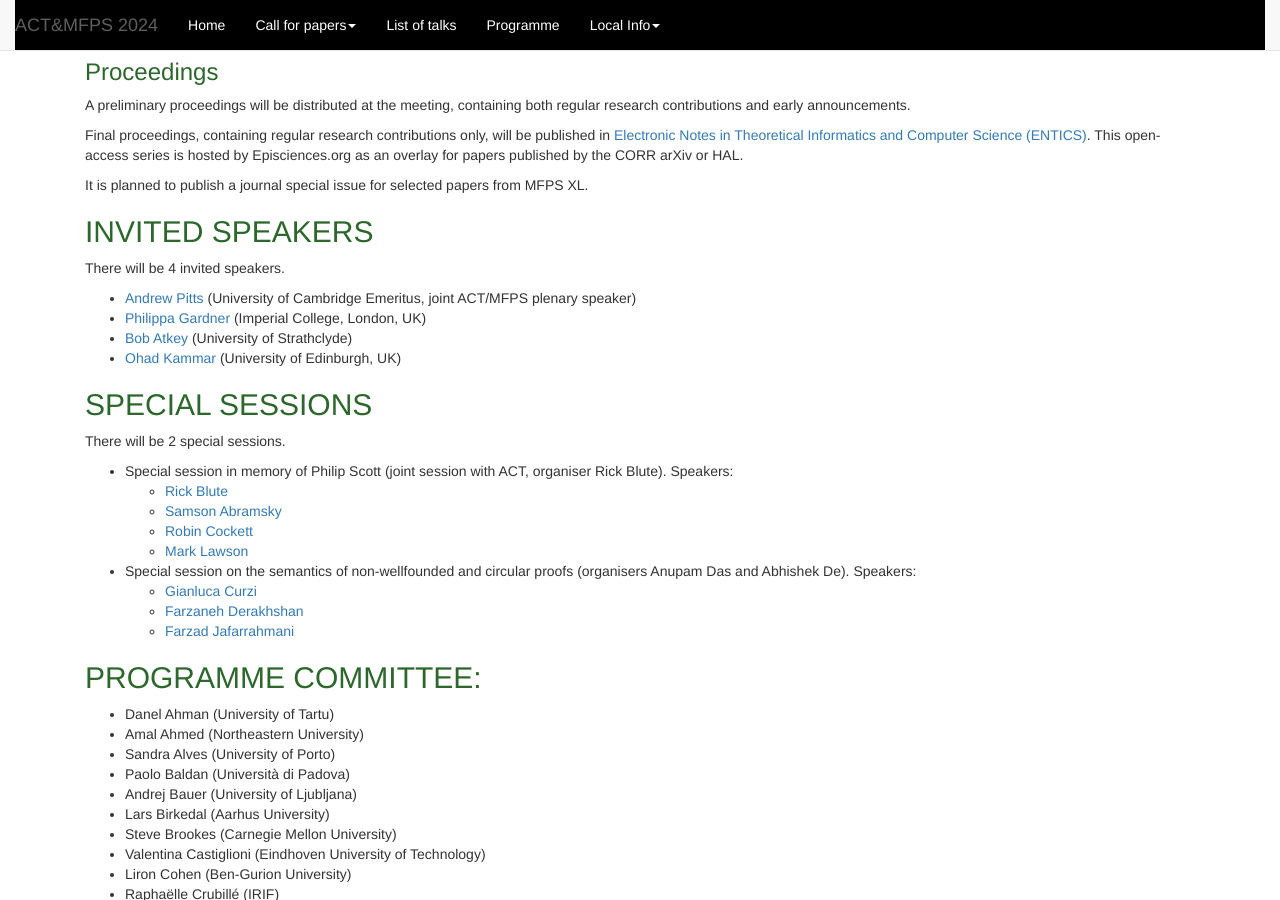
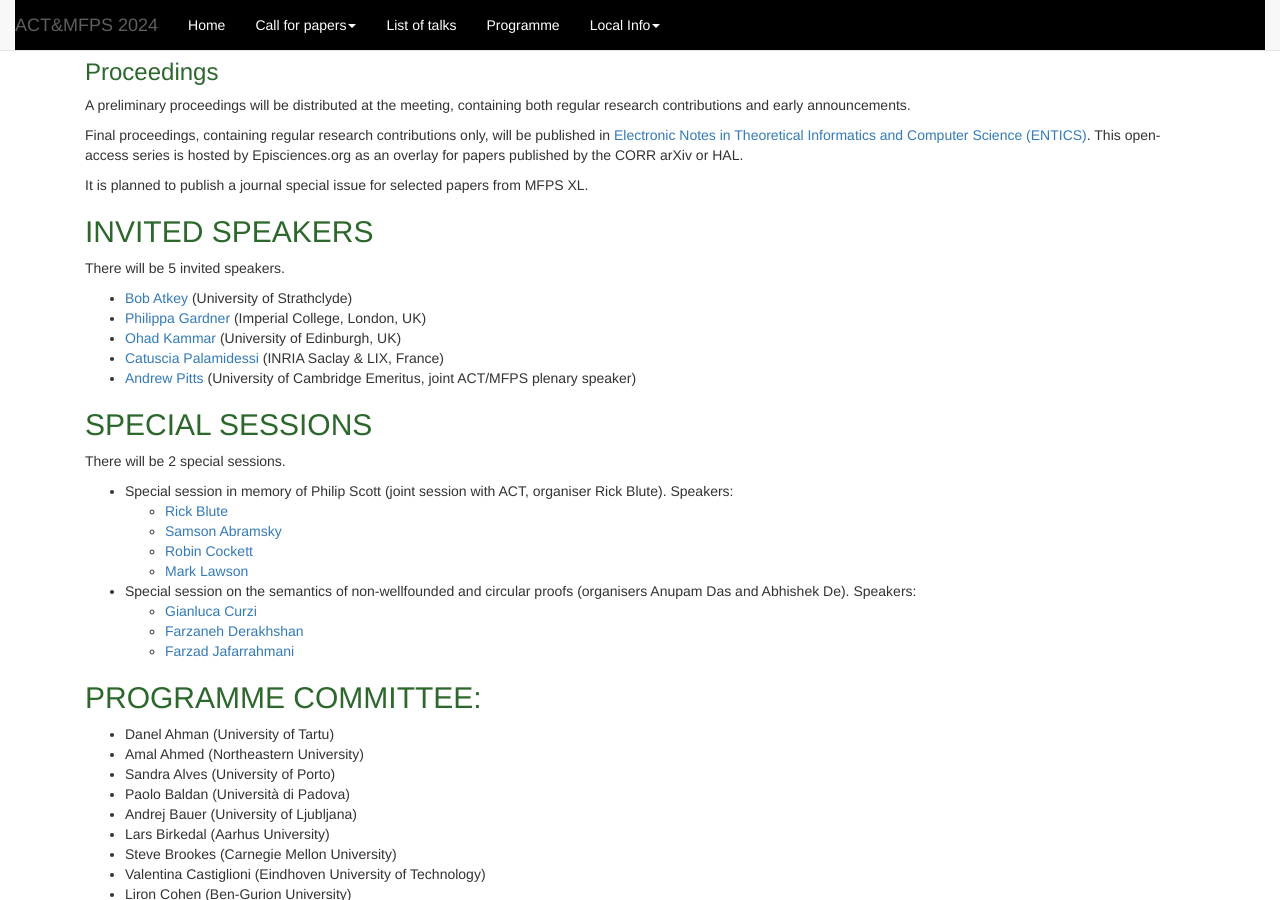
Before and after one commit to oxford24/oxford24.github.io, a Jekyll site: the page built from mfps_cfp.md, in a window 1280 px wide and 900 px high, scrolled down 1015 px. Built offline with Jekyll 4.4.1, drawn with Linux system fonts in a browser that asks for light colours.

Commit message:
Reinstated Catuscia as MFPS invited speaker

```diff
--- a/mfps_cfp.md
+++ b/mfps_cfp.md
@@ -50,12 +50,14 @@ It is planned to publish a journal special issue for selected papers from MFPS X
 
 ## INVITED SPEAKERS
 
-There will be 4 invited speakers.
+There will be 5 invited speakers.
 
+* [Bob Atkey](https://bentnib.org) (University of Strathclyde)
+* [Philippa Gardner](http://www.doc.ic.ac.uk/~pg/) (Imperial College, London, UK)
+* [Ohad Kammar](https://denotational.co.uk) (University of Edinburgh, UK)
+* [Catuscia Palamidessi](http://www.lix.polytechnique.fr/~catuscia/) (INRIA Saclay & LIX, France)
 * [Andrew Pitts](https://www.cl.cam.ac.uk/~amp12/) (University of Cambridge Emeritus, joint ACT/MFPS plenary speaker)
-* [Philippa Gardner](http://www.doc.ic.ac.uk/~pg/) (Imperial College, London, UK)
-* [Bob Atkey](https://bentnib.org) (University of Strathclyde)
-* [Ohad Kammar](https://denotational.co.uk) (University of Edinburgh, UK)
+
 
 
 ## SPECIAL SESSIONS
```
Also changed, not shown: all-talks.md (+3 -1 lines).
